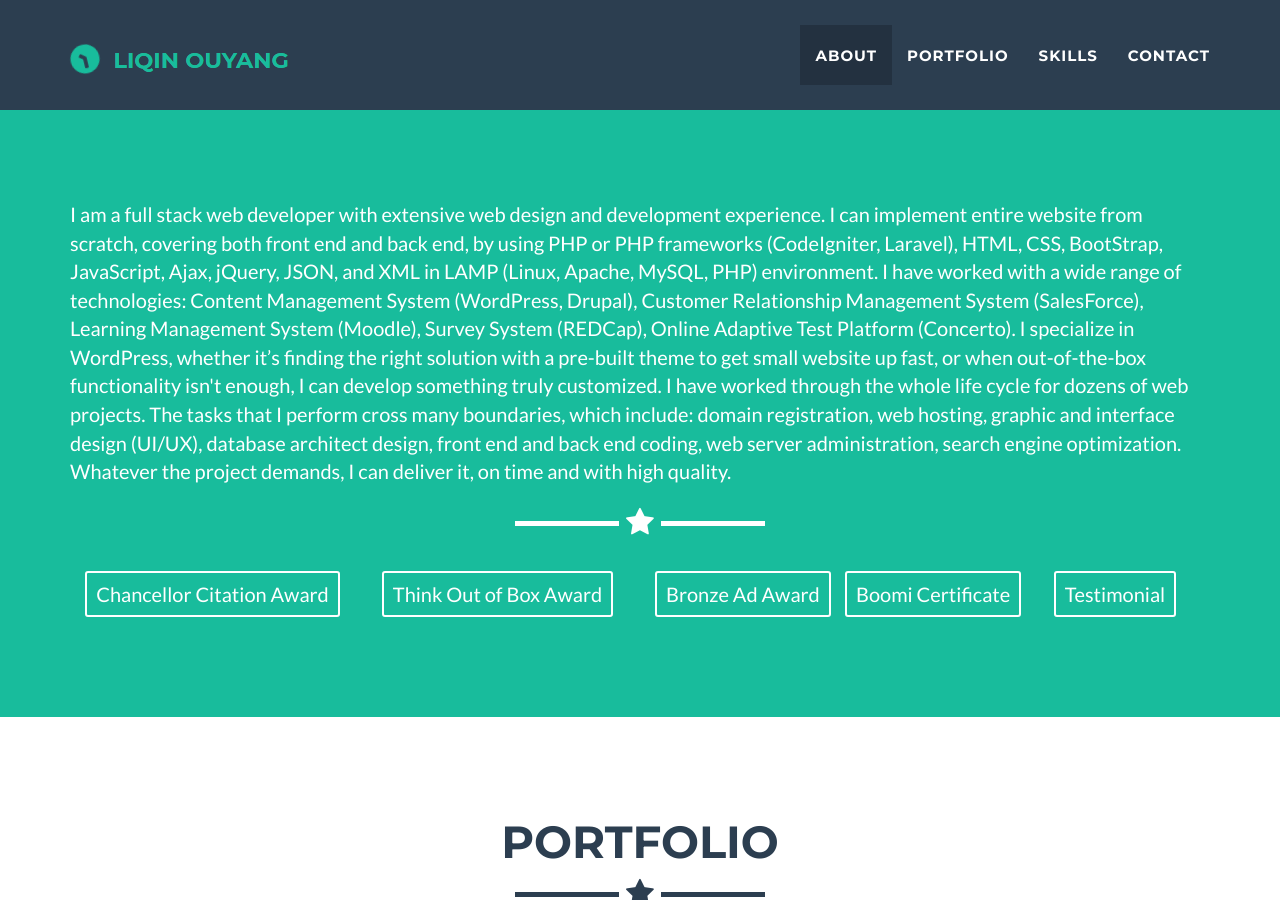
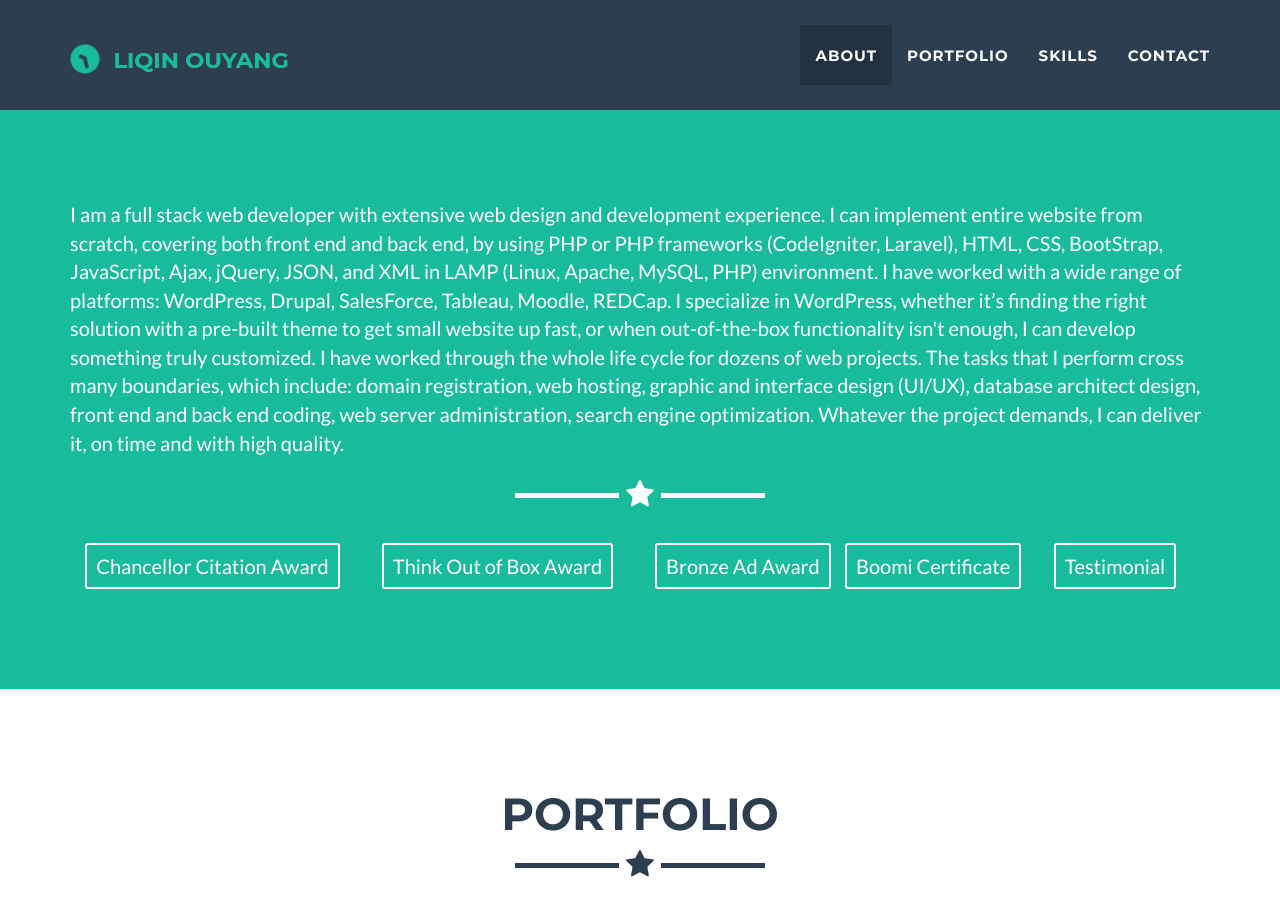
Before and after one commit to hbxtoylq/hbxtoylq.github.io, a Jekyll site: the page built from index.html, in a window 1280 px wide and 900 px high. Built offline with Jekyll 4.4.1, drawn with Linux system fonts in a browser that asks for light colours; nearby versions of some CDN libraries.

Commit message:
Update header.html

```diff
--- a/_includes/header.html
+++ b/_includes/header.html
@@ -6,8 +6,7 @@
 				<p>I am a full stack web developer with extensive web design and development experience.
 				I can implement entire website from scratch, covering both front end and back end, by using PHP or PHP frameworks (CodeIgniter, Laravel),
 					HTML, CSS, BootStrap, JavaScript, Ajax, jQuery, JSON, and XML in LAMP (Linux, Apache, MySQL, PHP) environment.
-					I have worked with a wide range of technologies: Content Management System (WordPress, Drupal), Customer Relationship Management System (SalesForce),
-					Learning Management System (Moodle), Survey System (REDCap), Online Adaptive Test Platform (Concerto). I specialize in WordPress, whether it’s finding the right solution with a pre-built theme to get small website up fast,
+					I have worked with a wide range of platforms: WordPress, Drupal, SalesForce, Tableau, Moodle, REDCap. I specialize in WordPress, whether it’s finding the right solution with a pre-built theme to get small website up fast,
 					or when out-of-the-box functionality isn't enough, I can develop something truly customized. I have worked through the
 					whole life cycle for dozens of web projects. The tasks that I perform cross many boundaries,
 					which include: domain registration, web hosting, graphic and interface design (UI/UX),
```
